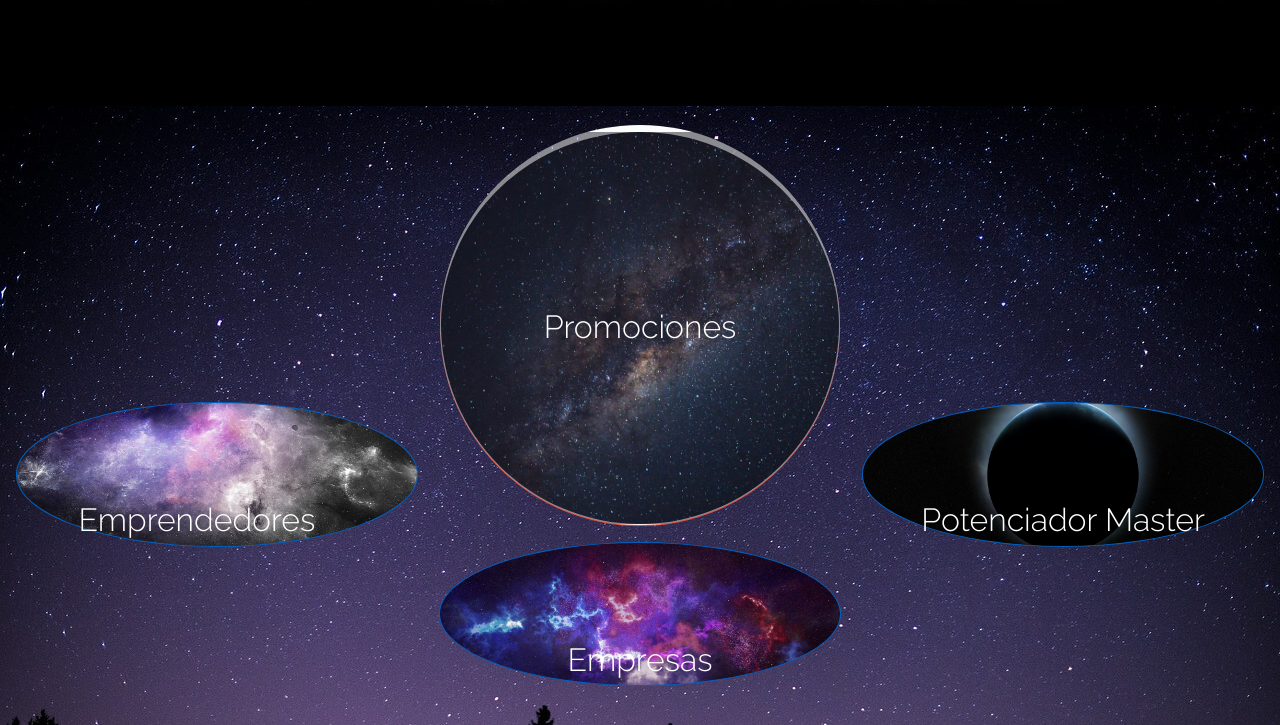
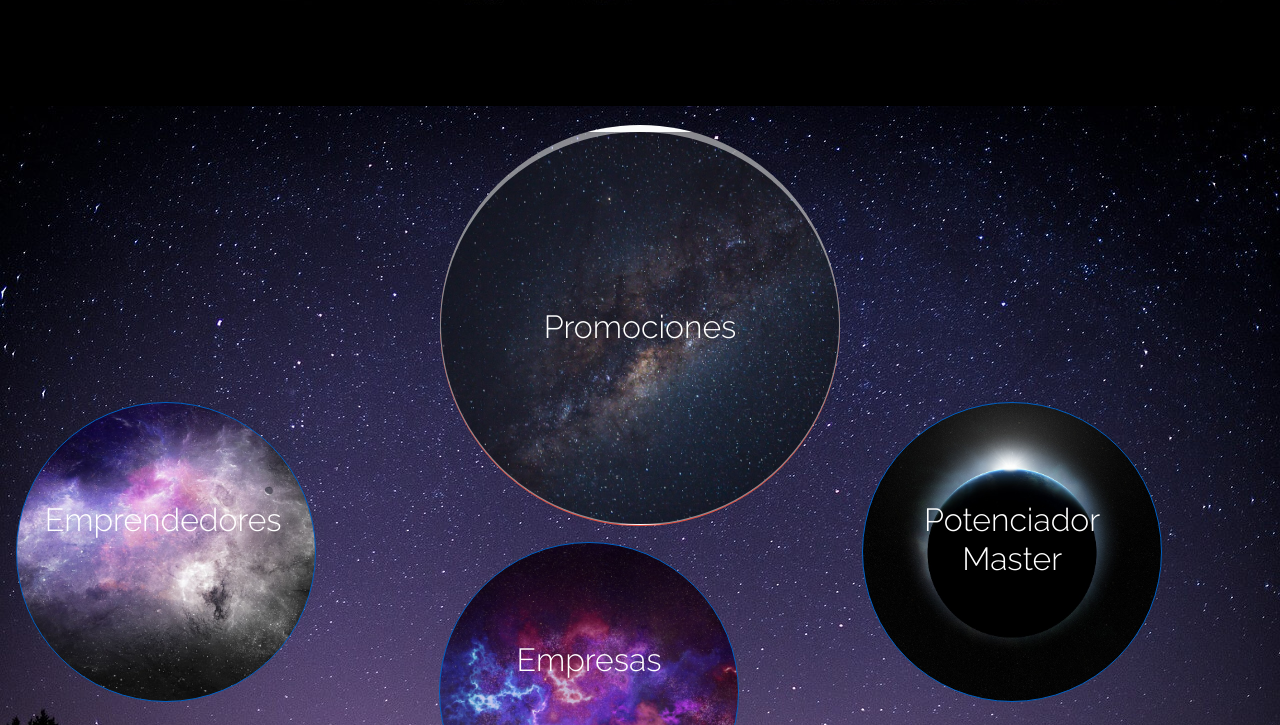
Before and after one commit to camsolutions/cam, a plain HTML site: page index.html in a window 1280 px wide. Both pictures are taken after a click on the button "Promociones". Shown: the part 2453-3178 px from the top of the page. Drawn offline with nearby package versions, Linux system fonts and the light colour scheme; files whose address does not match are found by name.

Commit message:
Add files via upload

```diff
--- a/assets/css/main.css
+++ b/assets/css/main.css
@@ -2258,6 +2258,8 @@ background-size: cover;
 		background-attachment: fixed;
 		background-repeat: no-repeat;
 		text-align: center;
+	height:300px;
+	width: 300px;
 }
 
 
@@ -2298,6 +2300,8 @@ background-size: cover;
 		background-attachment: fixed;
 		background-repeat: no-repeat;
 		text-align: center;
+		height:300px;
+	width: 300px;
 }
 
 
@@ -2346,6 +2350,8 @@ background-size: cover;
 		background-attachment: fixed;
 		background-repeat: no-repeat;
 		text-align: center;
+		height:300px;
+	width: 300px;
 
 
 }
```
